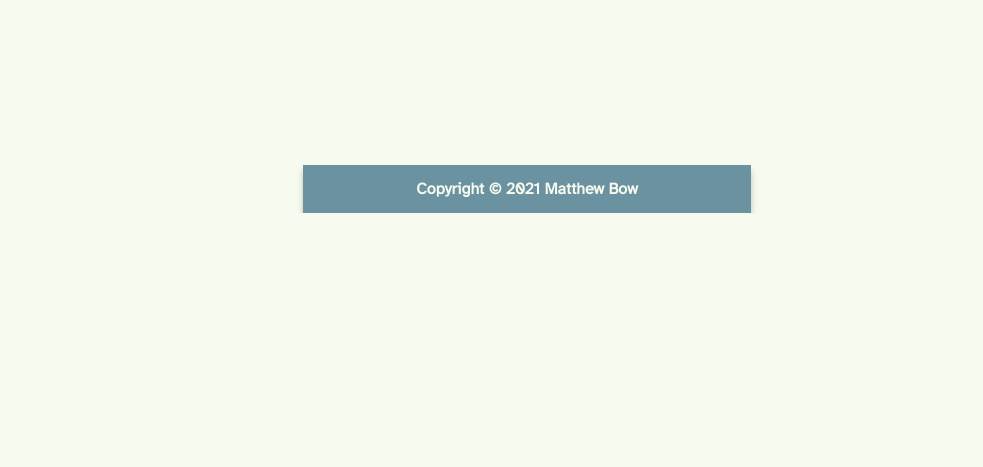
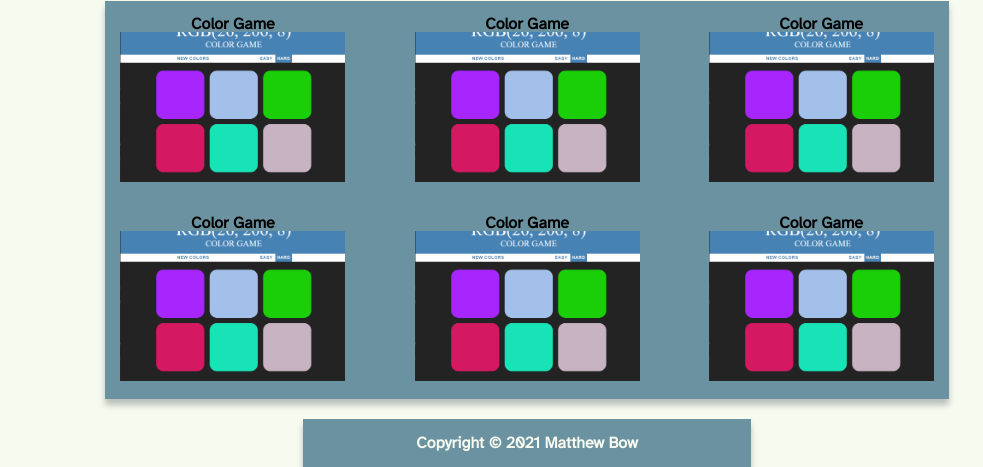
Before and after one commit to mdbow22/Portfolio, a plain HTML site: page index.html in a window 1280 px wide. Shown: the part 587-1054 px from the top of the page, without its empty margins (113-1096 px from the left). Before the commit the page ends 800 px from the top, so only its background shows below. Drawn offline with Linux system fonts and the light colour scheme.

Commit message:
added in projects section with styling, altered styling to simplify class structure

```diff
--- a/assets/style.css
+++ b/assets/style.css
@@ -65,7 +65,7 @@ h2 {
     visibility: hidden;
 }
 
-.aboutFlex {
+.article {
     display: flex;
     justify-content: space-between;
     align-items: center;
@@ -73,13 +73,13 @@ h2 {
     margin: 0 auto;
 }
 
-.aboutFlex img {
+.profileImg {
     width: 300px;
     height: 300px;
     border-radius: 150px;
 }
 
-.aboutFlex p {
+.article p {
     flex-basis: 30ch;
     flex-grow: 0;
     padding-right: 20px;
@@ -89,14 +89,32 @@ article p {
     font-size: 1.25em;
 }
 
+.projSection .article {
+    flex-wrap: wrap;
+    background-color: var(--steelTeal);
+    box-shadow: 0px 6px 6px rgba(1, 22, 30, 0.25);
+}
+
+.projItem {
+    flex: 0 0;
+    padding: 15px;
+}
+
+.projItem h3 {
+    text-align: center;
+}
+
+.projItem img {
+    width: 225px;
+    height: 150px;
+}
+
 footer {
     display: flex;
     justify-content: center;
     align-items: center;
     margin-top: 20px;
     width: 100%;
-    position: absolute;
-    bottom: 0;
 }
 
 footer h3 {
@@ -130,9 +148,16 @@ footer h3 {
         border-bottom: none;
         display: block;
     }
-    .aboutFlex {
+    main {
+        width: 100%;
+    }
+    .article {
         flex-direction: column-reverse;
         justify-content: center;
         align-items: center;
+        width: 100%;
+    }
+    .article p {
+        padding: 20px;
     }
 }
--- a/index.html
+++ b/index.html
@@ -19,7 +19,7 @@
                     <a href="#projects">Projects</a>
                 </li>
                 <li>
-                    <a href="#contact">Contact</a>
+                    <a href="#connect">Connect</a>
                 </li>
             </ul>
         </nav>
@@ -27,11 +27,40 @@
     <main>
         <section>
             <h2 id="about">About</h2>
-            <article class="aboutFlex">
+            <article class="article">
                 <p>
                     I am a former financial analytics guru turned full-stack developer. Creating beautiful websites that are as fun as they are functional brought me into the coding world. My background covers front-end frameworks like <strong>Bootstrap</strong>                    and <strong>React</strong>, and my backend knowledge encompasses <strong>NodeJS, Express, SQL</strong>, and <strong>MongoDB</strong>. I look forward to working with you on your latest project!
                 </p>
-                <img src="./assets/images/profileImageSquare.jpg" alt="picture of Matt holding his phone" />
+                <img class="profileImg" src="./assets/images/profileImageSquare.jpg" alt="picture of Matt holding his phone" />
+            </article>
+        </section>
+        <section class="projSection">
+            <h2 id="projects">Projects</h2>
+            <article class="article">
+                <div class="projItem">
+                    <h3>Color Game</h3>
+                    <img src="./assets/images/colorGameScrnShot.PNG" alt="screenshot of the color game" />
+                </div>
+                <div class="projItem">
+                    <h3>Color Game</h3>
+                    <img src="./assets/images/colorGameScrnShot.PNG" alt="screenshot of the color game" />
+                </div>
+                <div class="projItem">
+                    <h3>Color Game</h3>
+                    <img src="./assets/images/colorGameScrnShot.PNG" alt="screenshot of the color game" />
+                </div>
+                <div class="projItem">
+                    <h3>Color Game</h3>
+                    <img src="./assets/images/colorGameScrnShot.PNG" alt="screenshot of the color game" />
+                </div>
+                <div class="projItem">
+                    <h3>Color Game</h3>
+                    <img src="./assets/images/colorGameScrnShot.PNG" alt="screenshot of the color game" />
+                </div>
+                <div class="projItem">
+                    <h3>Color Game</h3>
+                    <img src="./assets/images/colorGameScrnShot.PNG" alt="screenshot of the color game" />
+                </div>
             </article>
         </section>
     </main>
```
Also changed, not shown: assets/images/colorGameScrnShot.PNG (added).
